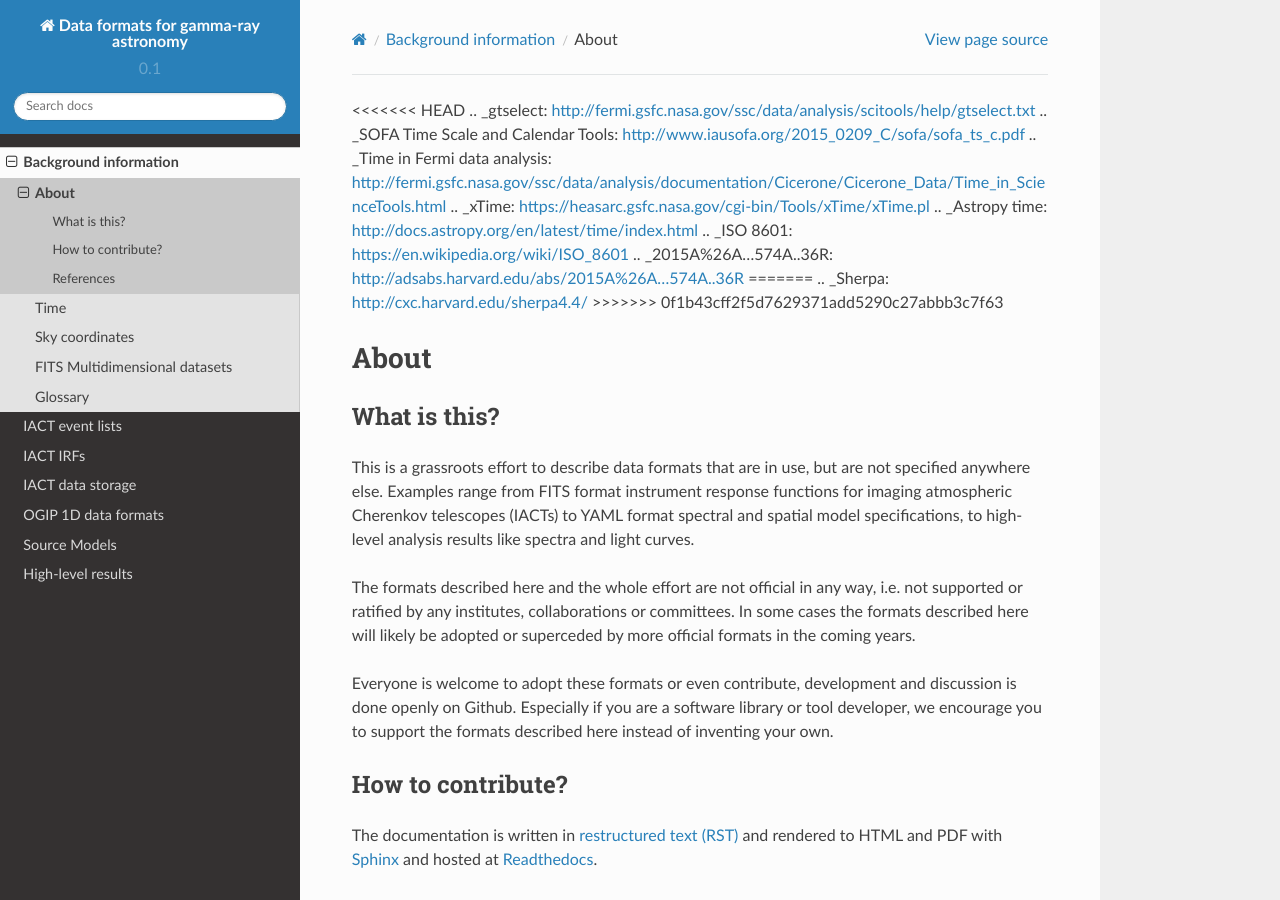
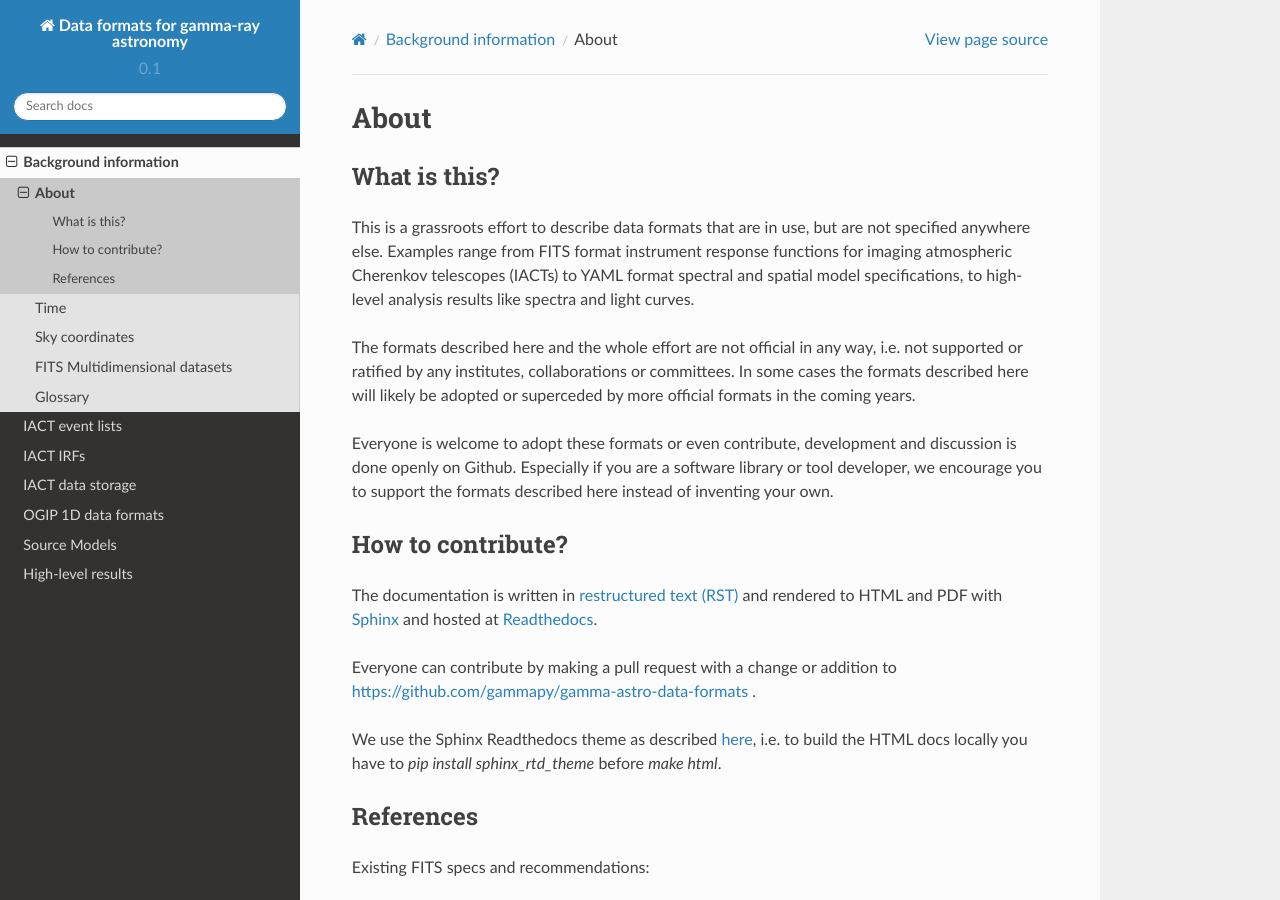
Before and after one commit to open-gamma-ray-astro/gamma-astro-data-formats, a Sphinx documentation site: the page built from source/info/about.rst, in a window 1280 px wide and 900 px high. Built offline with Sphinx 7.4.7 and the Read the Docs theme 2.0.0, drawn with Linux system fonts in a browser that asks for light colours.

Commit message:
Fix formatting

```diff
--- a/source/references.txt
+++ b/source/references.txt
@@ -1,5 +1,4 @@
 .. _gtpsf: http://fermi.gsfc.nasa.gov/ssc/data/analysis/scitools/help/gtpsf.txt
-<<<<<<< HEAD
 .. _gtselect: http://fermi.gsfc.nasa.gov/ssc/data/analysis/scitools/help/gtselect.txt
 .. _SOFA Time Scale and Calendar Tools: http://www.iausofa.org/2015_0209_C/sofa/sofa_ts_c.pdf
 .. _Time in Fermi data analysis: http://fermi.gsfc.nasa.gov/ssc/data/analysis/documentation/Cicerone/Cicerone_Data/Time_in_ScienceTools.html
@@ -7,6 +6,4 @@
 .. _Astropy time: http://docs.astropy.org/en/latest/time/index.html
 .. _ISO 8601: https://en.wikipedia.org/wiki/ISO_8601
 .. _2015A%26A...574A..36R: http://adsabs.harvard.edu/abs/2015A%26A...574A..36R
-=======
-.. _Sherpa: http://cxc.harvard.edu/sherpa4.4/
->>>>>>> 0f1b43cff2f5d7629371add5290c27abbb3c7f63
+.. _Sherpa: http://cxc.harvard.edu/sherpa/
```
